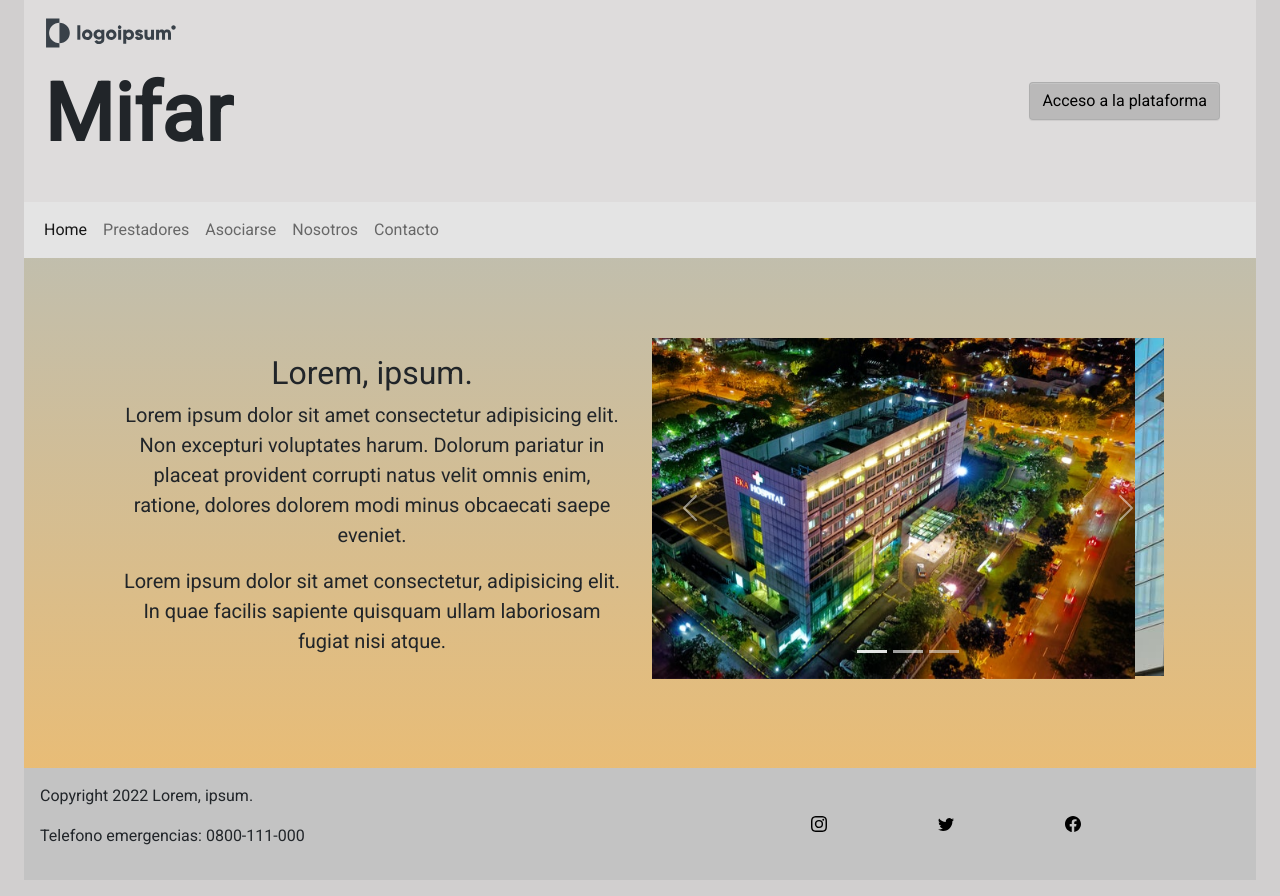
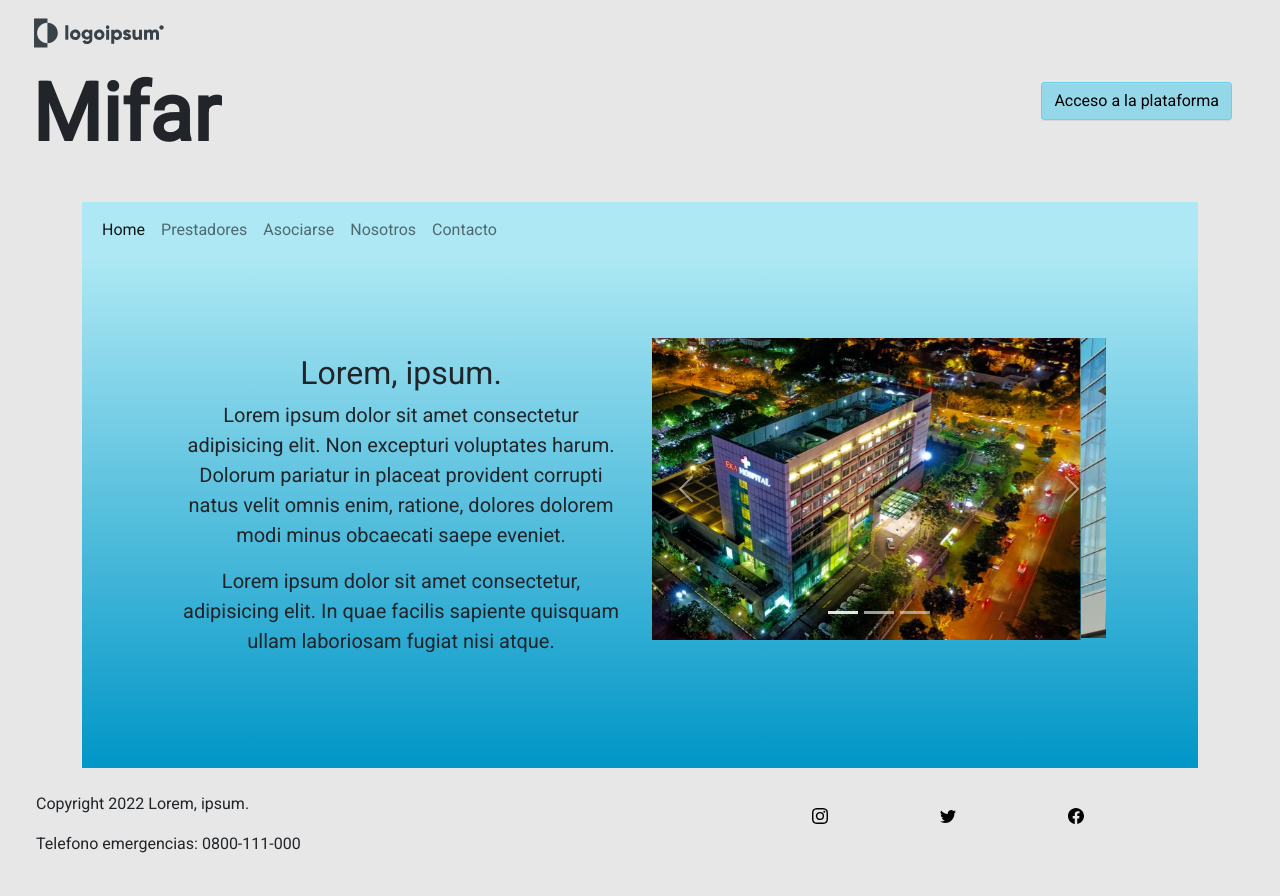
Before and after one commit to AgustinScarafioca/Mifar, a website: page index.html in a window 1280 px wide. Drawn offline with nearby package versions, Linux system fonts and the light colour scheme.

Commit message:
Cambios en sass, colores y contenedores

```diff
--- a/index.html
+++ b/index.html
@@ -18,8 +18,7 @@
     <!-- <link href="https://cdn.jsdelivr.net/npm/bootstrap@5.1.3/dist/css/bootstrap.min.css" rel="stylesheet" integrity="sha384-1BmE4kWBq78iYhFldvKuhfTAU6auU8tT94WrHftjDbrCEXSU1oBoqyl2QvZ6jIW3" crossorigin="anonymous"> -->
 </head>
 <body>
-    <div class="container-fluid">
-        <div class="container">
+    <div class="container-fluid cont-princ">
         <!-- Header -->
         <header>
             <div class="row">
@@ -32,6 +31,7 @@
                 </div>
             </div>
         </header>
+        <div class="container">
             <nav class="navbar navbar-expand-lg navbar-light">
                 <div class="container-fluid">
                     <button class="navbar-toggler" type="button" data-bs-toggle="collapse" data-bs-target="#navbarNavAltMarkup" aria-controls="navbarNavAltMarkup" aria-expanded="false" aria-label="Toggle navigation">
@@ -49,7 +49,7 @@
                 </div>
             </nav>
             <!-- Main -->
-            <main class="container p-3">
+            <main class="container-fluid p-3">
                 <div class="row p-3 m-5">
                     <div class="col-lg-6 lead p-3">
                         <div class="text-center">
@@ -60,7 +60,7 @@
                             <p class="mainIndex__text">Lorem ipsum dolor sit amet consectetur, adipisicing elit. In quae facilis sapiente quisquam ullam laboriosam fugiat nisi atque.</p>
                         </div>
                     </div>
-                    <div class="col-lg-6 img-fluid">
+                    <div class="col-lg-6">
                         <div id="carouselExampleIndicators" class="carousel slide" data-bs-ride="carousel">
                             <div class="carousel-indicators">
                                 <button type="button" data-bs-target="#carouselExampleIndicators" data-bs-slide-to="0" class="active" aria-current="true" aria-label="Slide 1"></button>
@@ -92,23 +92,24 @@
                     </div>
                 </div>
             </main>
+        </div>
         <!-- Footer -->
-            <footer class="p-3">
+        <footer class="p-3 m-2">
             <div class="row">
                 <div class="col-md-6 text-center text-md-start">
                     <p class="footerText footerText--p1">Copyright 2022 Lorem, ipsum.</p>
                     <p class="footerText footerText--p2" >Telefono emergencias: 0800-111-000</p>
                 </div>
-                    <div class="col-md-6 justify-items-center align-content-center p-3">
+                <div class="col-md-6 justify-items-center align-items-center p-3">
                     <div class="row justify-content-center align-items-center">
                         <div class="row w-25">
-                                <a class="d-flex justify-content-center align-items-center footer__instagram" href="https://instagram.com" target="_blank"> <img class="hover__img" src="Images/instagram.svg" alt="Logo de Instagram" ></svg></a>
+                            <a class="d-flex justify-content-center align-self-center footer__instagram" href="https://instagram.com" target="_blank"> <img class="hover__img" src="Images/instagram.svg" alt="Logo de Instagram" ></svg></a>
                         </div>
                         <div class="row w-25">
-                                <a class="d-flex justify-content-center align-items-center footer__twitter" href="https://twitter.com" target="_blank"><img class="hover__img" src="Images/twitter.svg" alt="Logo de Twitter"></a>
+                            <a class="d-flex justify-content-center align-self-center footer__twitter" href="https://twitter.com" target="_blank"><img class="hover__img" src="Images/twitter.svg" alt="Logo de Twitter"></a>
                         </div>
                         <div class="row w-25">
-                                <a class="d-flex justify-content-center align-items-center footer__facebook" href="https://facebook.com" target="_blank"><img class="hover__img" src="Images/facebook.svg" alt="Logo de Facebook"></a>
+                            <a class="d-flex justify-content-center align-self-center footer__facebook" href="https://facebook.com" target="_blank"><img class="hover__img" src="Images/facebook.svg" alt="Logo de Facebook"></a>
                         </div>
                     </div>
                 </div>
--- a/scss/_bootstrap.scss
+++ b/scss/_bootstrap.scss
@@ -5,15 +5,8 @@ $font-family-sans-serif: 'Roboto', sans-serif;
 
 $h1-font-size: 5rem;
 
-$blue: rgba(169, 169, 169, 0.687);
-
-$container-max-widths: (
-    sm: 580px,
-    md: 780px,
-    lg: 1040px,
-    xl: 1280px,
-    xxl: 1410px,
-);
+$blue: rgba(58, 198, 233, 0.474);
+$green:   #8338ec;
 
 $enable-shadows: true;
 
--- /dev/null
+++ b/scss/_colors.scss
@@ -0,0 +1,24 @@
+$mapcolors: (
+    color1: (#03045E),
+    color2: (#023E8A),
+    color3: (#0077B6),
+    color4: (#0096C7),
+    color5: (#00B4D8),
+    color6: (#48CAE4),
+    color7: (#90E0EF),
+    color8: (#ADE8F4),
+    color9: (#CAF0F8)
+);
+
+
+main{
+    background-image: linear-gradient(to top, map-get($mapcolors, "color4"), map-get($mapcolors, "color8"));
+}
+
+body{
+    background: rgba(200, 200, 200, 0.434);
+}
+
+nav{
+    background-color: map-get($mapcolors, "color8");
+}
--- a/scss/_variables.scss
+++ b/scss/_variables.scss
@@ -1 +1 @@
-$main-color:linear-gradient(to bottom, rgba(192, 189, 170, 0.933), rgba(234, 187, 112, 0.934));
+$main-color: #00B4D8;
--- a/scss/style.scss
+++ b/scss/style.scss
@@ -2,37 +2,10 @@
 @import "variables";
 @import "animaciones";
 @import "mixins";
+@import "colors";
 
-
-main{
-    background: $main-color;
-}
 
 
 .header__title{
     font-weight: bold;
 }
-
-$mapcolors: (
-    color1: rgb(0, 0, 0),
-    color2: rgba(198, 195, 195, 0.797),
-    color3: rgba(227, 226, 226, 0.722),
-    color4: rgba(231, 231, 231, 0.893),
-    color5: rgba(193, 193, 193, 0.826)
-);
-
-body{
-    background-color: map-get($mapcolors, "color2");
-}
-
-header{
-    background-color: map-get($mapcolors, "color3");
-}
-
-nav{
-    background-color: map-get($mapcolors, "color4");
-}
-
-footer{
-    background-color: map-get($mapcolors, "color5");
-}
```
Also changed, not shown: asociarse.html (+5 -4 lines), contact.html (+4 -3 lines), nosotros.html (+4 -3 lines), prestadores.html (+5 -4 lines), css/styleBootstrap.css, 1 other file. Lines whose indentation alone changed are shown as unchanged.
